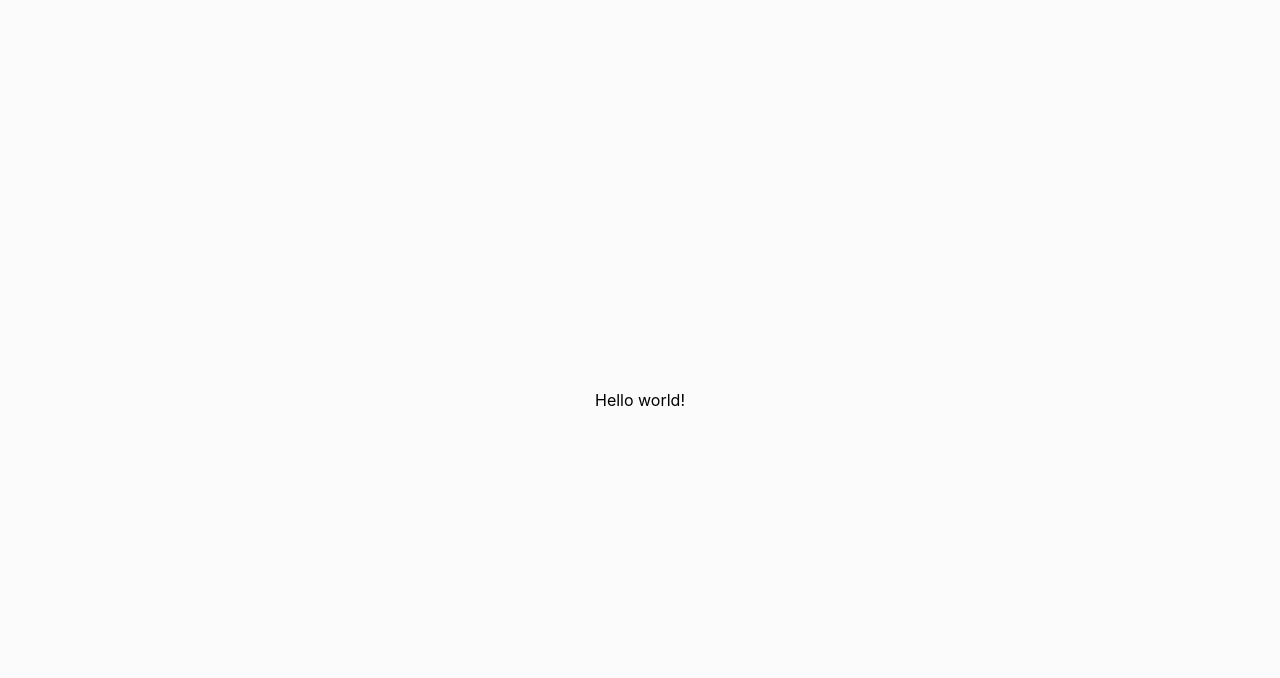
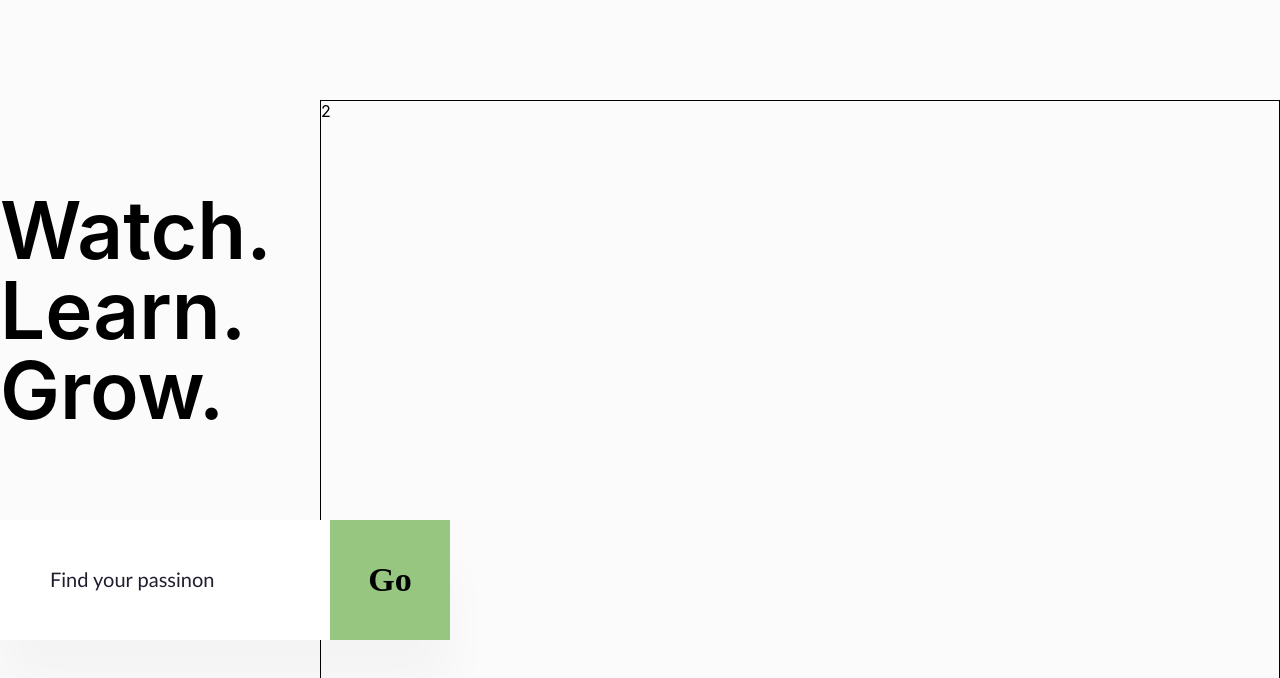
Before and after one commit to Wtheodoro/expanding-cards-ui, a Next.js app: page / in a window 1280 px wide. Shown: the top 678 px of the page. Built offline with nearby package versions, Linux system fonts and the light colour scheme.

Commit message:
feat: add home page left side

```diff
--- a/pages/index.tsx
+++ b/pages/index.tsx
@@ -20,7 +20,25 @@ const Home = () => {
         <link rel='icon' href='/favicon.ico' />
       </Head>
 
-      <PageContainer>Hello world!</PageContainer>
+      <PageContainer>
+        <Wrapper>
+          <ContentWrapper>
+            <LeftSide>
+              <TextWrapper>
+                <BulletPoints>Watch. </BulletPoints>
+                <BulletPoints>Learn. </BulletPoints>
+                <BulletPoints>Grow. </BulletPoints>
+              </TextWrapper>
+
+              <SearchWrapper>
+                <SearchInput placeholder='Find your passinon'></SearchInput>
+                <SearchButton>Go</SearchButton>
+              </SearchWrapper>
+            </LeftSide>
+            <Container>2</Container>
+          </ContentWrapper>
+        </Wrapper>
+      </PageContainer>
     </div>
   )
 }
@@ -33,6 +51,112 @@ const PageContainer = styled.main`
   justify-content: center;
   align-items: center;
   background: #fcfbfb;
+  color: black;
+`
+
+const Wrapper = styled.div`
+  width: 1300px;
+`
+
+const ContentWrapper = styled.div`
+  width: 100%;
+  height: 100%;
+  display: flex;
+  justify-content: space-between;
+`
+
+const LeftSide = styled.div`
+  position: relative;
+  font-size: 40px;
+`
+
+const TextWrapper = styled.div`
+  line-height: 80px;
+  font-size: 80px;
+  margin-top: 90px;
+`
+
+const BulletPoints = styled.div`
+  font-weight: 600;
+`
+
+const SearchWrapper = styled.div`
+  position: absolute;
+  bottom: 60px;
+  height: 120px;
+  width: 450px;
+  z-index: 2;
+  display: flex;
+  align-items: center;
+  justify-content: space-between;
+  transition: all 0.4s ease;
+  box-shadow: rgba(0, 0, 0, 0.03) 0px 46px 50px;
+
+  &:hover {
+    transition: all 0.4s ease;
+    box-shadow: rgba(0, 0, 0, 0.01) 0px 46px 50px;
+  }
+`
+
+const SearchInput = styled.input`
+  flex-grow: 1;
+  height: inherit;
+  outline: none;
+  border: none;
+  padding-left: 50px;
+  font-size: 20px;
+
+  &::placeholder {
+    font-size: 20px;
+    color: #1e1e2f;
+    font-family: 'Trebuchet MS', 'Lucida Sans Unicode', 'Lucida Grande',
+      'Lucida Sans', Arial, sans-serif;
+    transition: all 0.4s ease;
+  }
+
+  :active {
+    color: red;
+  }
+
+  :focus {
+    ::placeholder {
+      transition: all 0.4s ease;
+      opacity: 0.5;
+    }
+  }
+`
+
+const SearchButton = styled.button`
+  height: 100%;
+  aspect-ratio: 1;
+  outline: none;
+  border: none;
+  font-size: 34px;
+  font-weight: 600;
+  font-family: 'Archia-Regular';
+  background: linear-gradient(to top, #97c680 50%, #feba88 50%);
+  background-size: 100% 200%;
+  background-position-y: -100%;
+  transition: all 0.3s ease;
+  user-select: none;
+  cursor: pointer;
+
+  :hover {
+    background-position-y: 0%;
+    transition: all 0.3s ease;
+  }
+`
+
+const Container = styled.div`
+  display: flex;
+  flex-direction: row;
+  align-items: stretch;
+  overflow: hidden;
+  min-width: 600px;
+  max-width: 960px;
+  width: calc(100% - 100px);
+  height: 600px;
+  border: 1px solid black;
 `
 
 export default Home
--- a/styles/globals.css
+++ b/styles/globals.css
@@ -14,13 +14,3 @@ a {
 * {
   box-sizing: border-box;
 }
-
-@media (prefers-color-scheme: dark) {
-  html {
-    color-scheme: dark;
-  }
-  body {
-    color: white;
-    background: black;
-  }
-}
```
